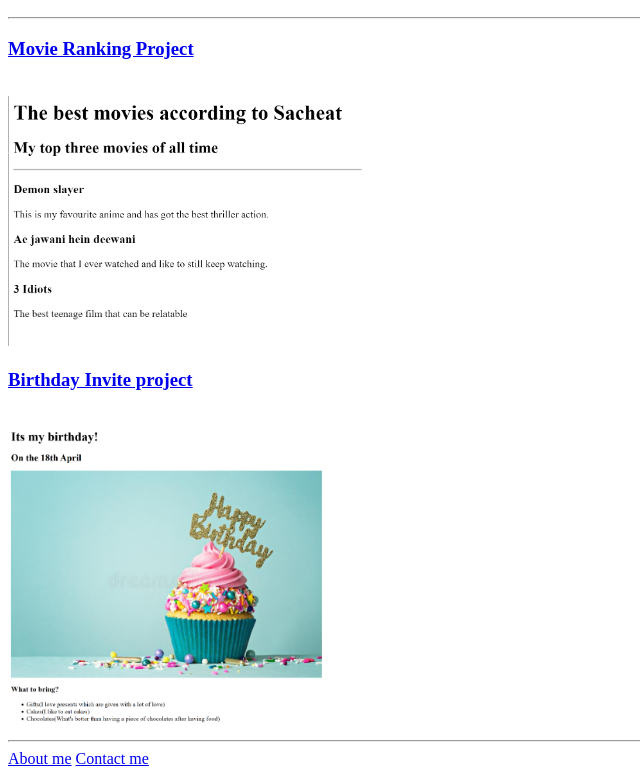
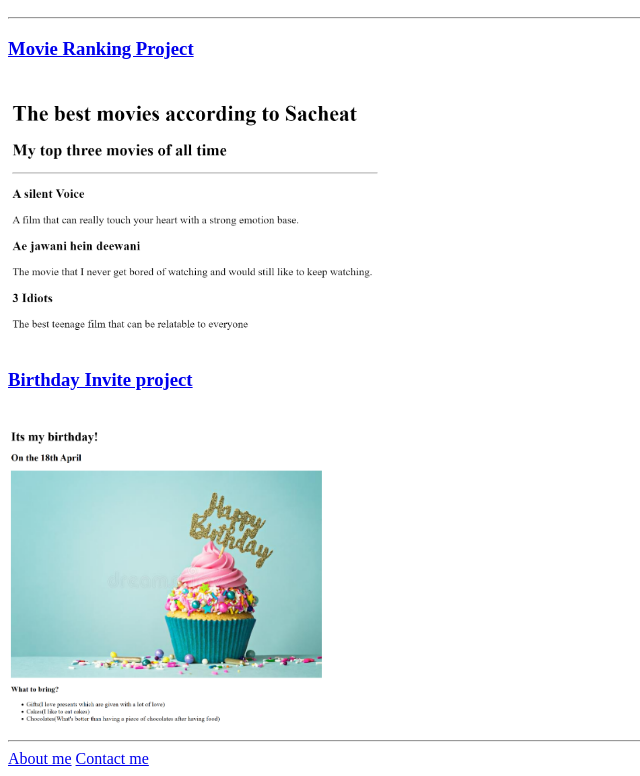
Before and after one commit to sacheat18/html-portfolio, a plain HTML site: page index.html in a window 1280 px wide. Shown: the part 110-886 px from the top of the page, without its empty margins (0-640 px from the left). Drawn offline with Linux system fonts and the light colour scheme.

Commit message:
Add files via upload

```diff
--- a/index.html
+++ b/index.html
@@ -1,4 +1,4 @@
-<!-- TODO 1: Create the HTML Boilerplate -->
+
 <!DOCTYPE html>
 <html>
 <head>
@@ -10,7 +10,7 @@
     <h2>I am a Web developer</h2>
     <hr>
     <h3><a href="http://127.0.0.1:3000/2.4 Movie Ranking Project/index.html"> Movie Ranking Project </a></h3><br>
-    <img src="./assets/images/Screenshot (10).png" height="250" alt="A movie Ranking project preview" /><br>
+    <img src="./assets/images/Screenshot (12).png" height="250" alt="A movie Ranking project preview" /><br>
     <h3><a href="http://127.0.0.1:3000/3.4 Birthday Invite Project/index.html">Birthday Invite project</a></h3><br>
     <img src="./assets/images/Screenshot (11).png" height="300" alt="A Birthday invite project preview"/><br>
     <hr>
```
